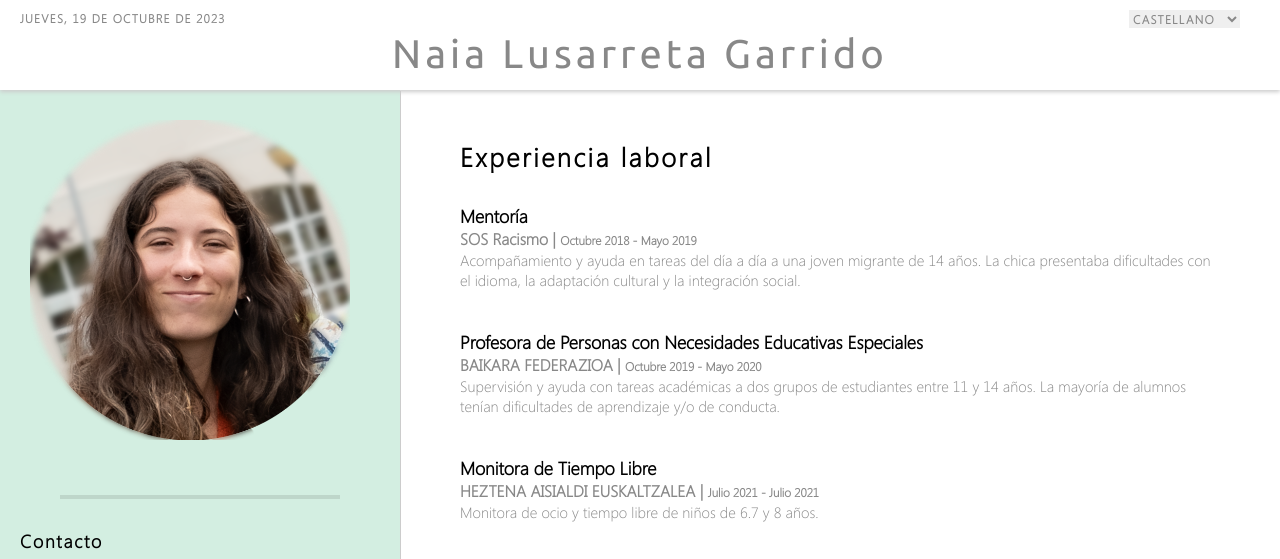
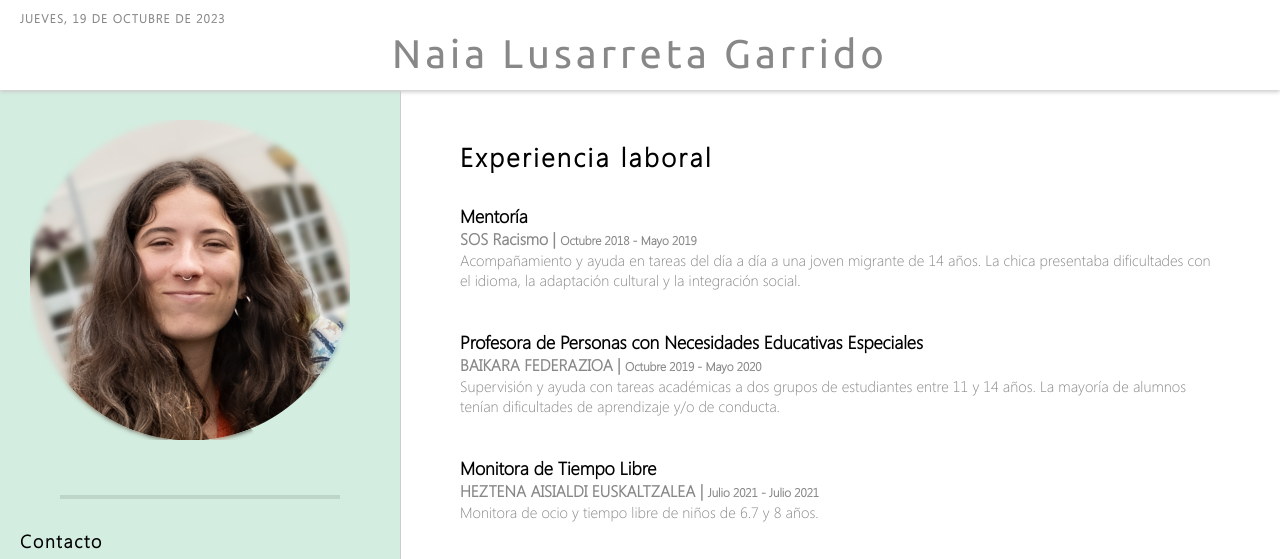
Before and after one commit to pablolusarreta/naia.lusarreta, a website: page docs/index.html in a window 1280 px wide. Shown: the top 559 px of the page. Drawn offline with Linux system fonts and the light colour scheme.

Commit message:
En espera de traduccion

```diff
--- a/docs/index.css
+++ b/docs/index.css
@@ -58,7 +58,7 @@ header>div {
 }
 
 #idioma {
-    /*display: none;*/
+    display: none;/**/
     top: 10px;
     right: 40px;
     border: none;
--- a/docs/index.js
+++ b/docs/index.js
@@ -1,9 +1,9 @@
 let IDS = 0
 const idioma = [
-    ["castellano.json", "es", "Castellano"],
-    ["catalan.json", "ca", "Catalá"],
-    ["euskera.json", "eu", "Euskara"],
-    ["ingles.json", "en", "English"]
+    ["castellano.json", "es-ES", "Castellano"],
+    ["catalan.json", "ca-ES", "Catalá"],
+    ["euskera.json", "eu-ES", "Euskara"],
+    ["ingles.json", "en-US", "English"]
 ]
 
 const ico_contacto = ['telefono.png', 'whatsapp.png', 'email.png', 'direccion.png']
@@ -52,7 +52,7 @@ const estableceIdioma = v => {
 }
 // I N I C I O
 const inicio = () => {
-    //movil()
+    movil()
     fechaActual()
     idiomas()
     fetch('JSON/' + idioma[IDS][0])
```
